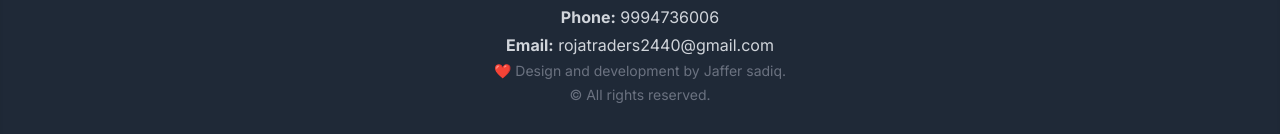
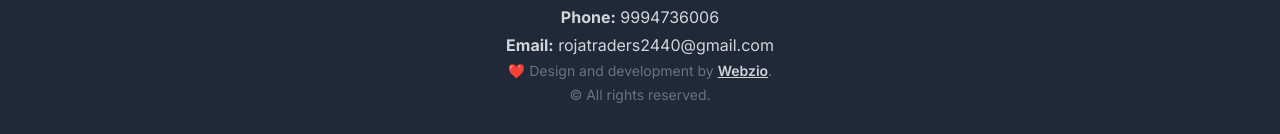
Before and after one commit to jafferba2002-cyber/rojatradersweb, a plain HTML site: page index.html in a window 1280 px wide. Shown: the part 1113-1247 px from the top of the page. Drawn offline with nearby package versions, Linux system fonts and the light colour scheme.

Commit message:
update footer to link design and development credit to Webzio

```diff
--- a/index.html
+++ b/index.html
@@ -109,7 +109,7 @@
                 <p>Kinathukadavu, Coimbatore - 642009</p>
                 <p><strong>Phone:</strong> 9994736006</p>
                 <p><strong>Email:</strong> rojatraders2440@gmail.com</p>
-            <p class="mt-6 text-xs md:text-sm text-gray-500"> <span style="color:white">&#10084;&#65039;</span> Design and development by Jaffer sadiq.</p>
+            <p class="mt-6 text-xs md:text-sm text-gray-500"> <span style="color:white">&#10084;&#65039;</span> Design and development by <a href="https://webzio.in/" target="_blank" rel="noopener noreferrer" class="text-gray-300 font-semibold hover:text-white underline transition-colors duration-300">Webzio</a>.</p>
             <p class="text-xs md:text-sm text-gray-500">© All rights reserved.</p>
         </div>
     </footer>
```
